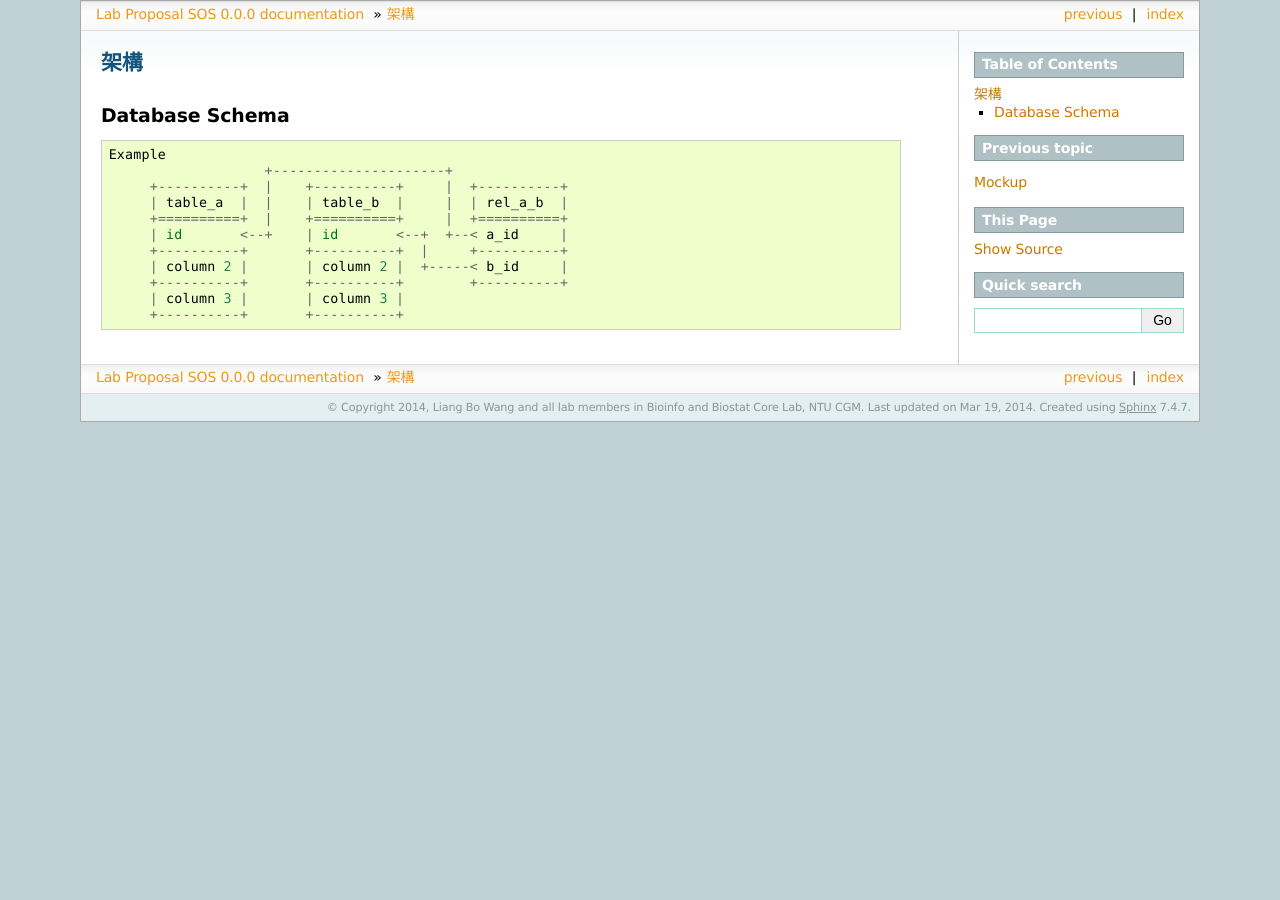
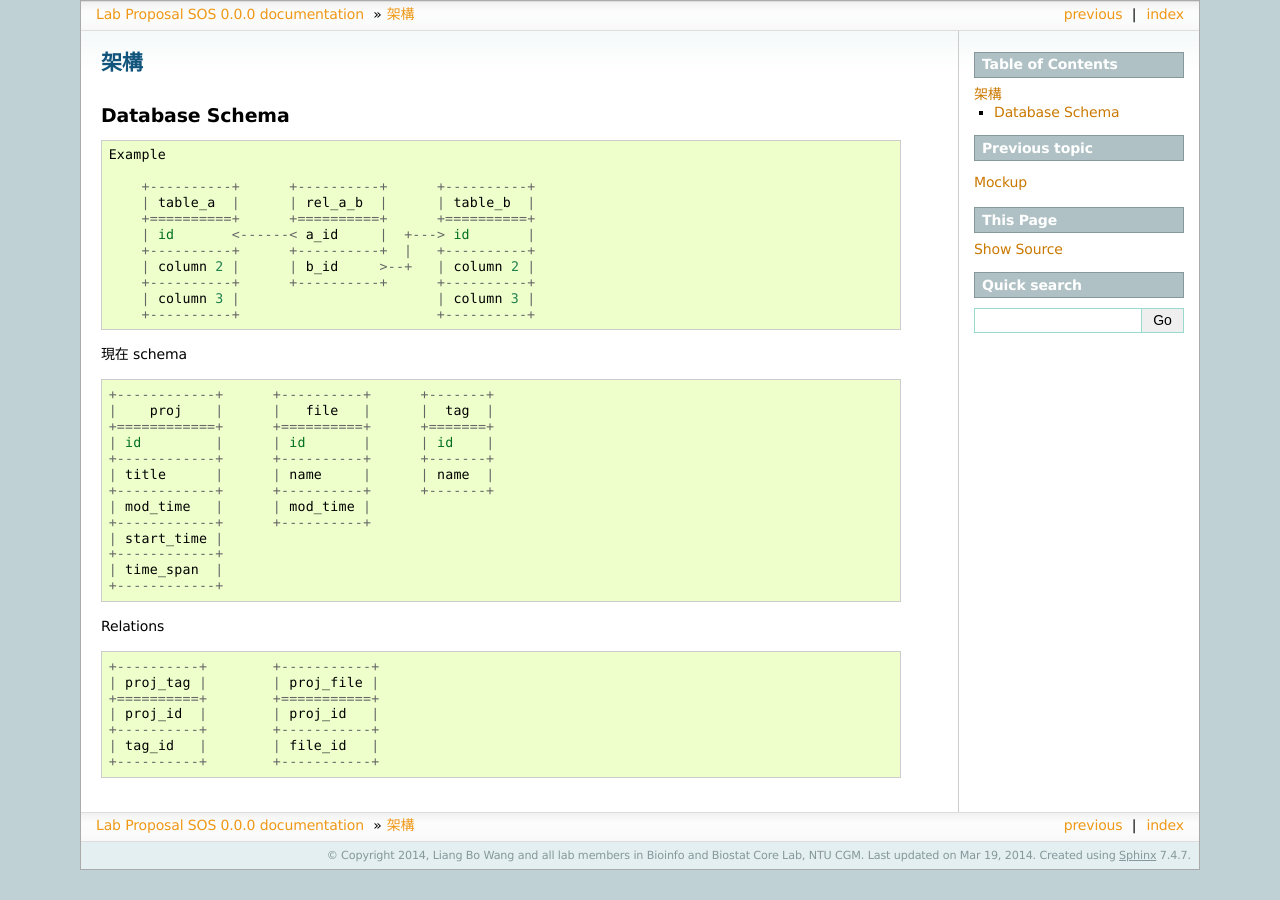
Before and after one commit to ccwang002/lab-proposal-sos, a Sphinx documentation site: the page built from docs/arch.rst, in a window 1280 px wide. Built offline with Sphinx 7.4.7, drawn with Linux system fonts in a browser that asks for light colours.

Commit message:
add db schema for current goal

```diff
--- a/docs/arch.rst
+++ b/docs/arch.rst
@@ -7,14 +7,45 @@ Database Schema
 
 ::
 
-   Example
-                      +---------------------+
-        +----------+  |    +----------+     |  +----------+
-        | table_a  |  |    | table_b  |     |  | rel_a_b  |
-        +==========+  |    +==========+     |  +==========+
-        | id       <--+    | id       <--+  +--< a_id     |
-        +----------+       +----------+  |     +----------+
-        | column 2 |       | column 2 |  +-----< b_id     |
-        +----------+       +----------+        +----------+
-        | column 3 |       | column 3 |
-        +----------+       +----------+
+    Example
+
+        +----------+      +----------+      +----------+
+        | table_a  |      | rel_a_b  |      | table_b  |
+        +==========+      +==========+      +==========+
+        | id       <------< a_id     |  +---> id       |
+        +----------+      +----------+  |   +----------+
+        | column 2 |      | b_id     >--+   | column 2 |
+        +----------+      +----------+      +----------+
+        | column 3 |                        | column 3 |
+        +----------+                        +----------+
+
+
+現在 schema
+
+::
+
+        +------------+      +----------+      +-------+
+        |    proj    |      |   file   |      |  tag  |
+        +============+      +==========+      +=======+
+        | id         |      | id       |      | id    |
+        +------------+      +----------+      +-------+
+        | title      |      | name     |      | name  |
+        +------------+      +----------+      +-------+
+        | mod_time   |      | mod_time |
+        +------------+      +----------+
+        | start_time |
+        +------------+
+        | time_span  |
+        +------------+
+
+Relations
+
+::
+
+        +----------+        +-----------+
+        | proj_tag |        | proj_file |
+        +==========+        +===========+
+        | proj_id  |        | proj_id   |
+        +----------+        +-----------+
+        | tag_id   |        | file_id   |
+        +----------+        +-----------+
```
